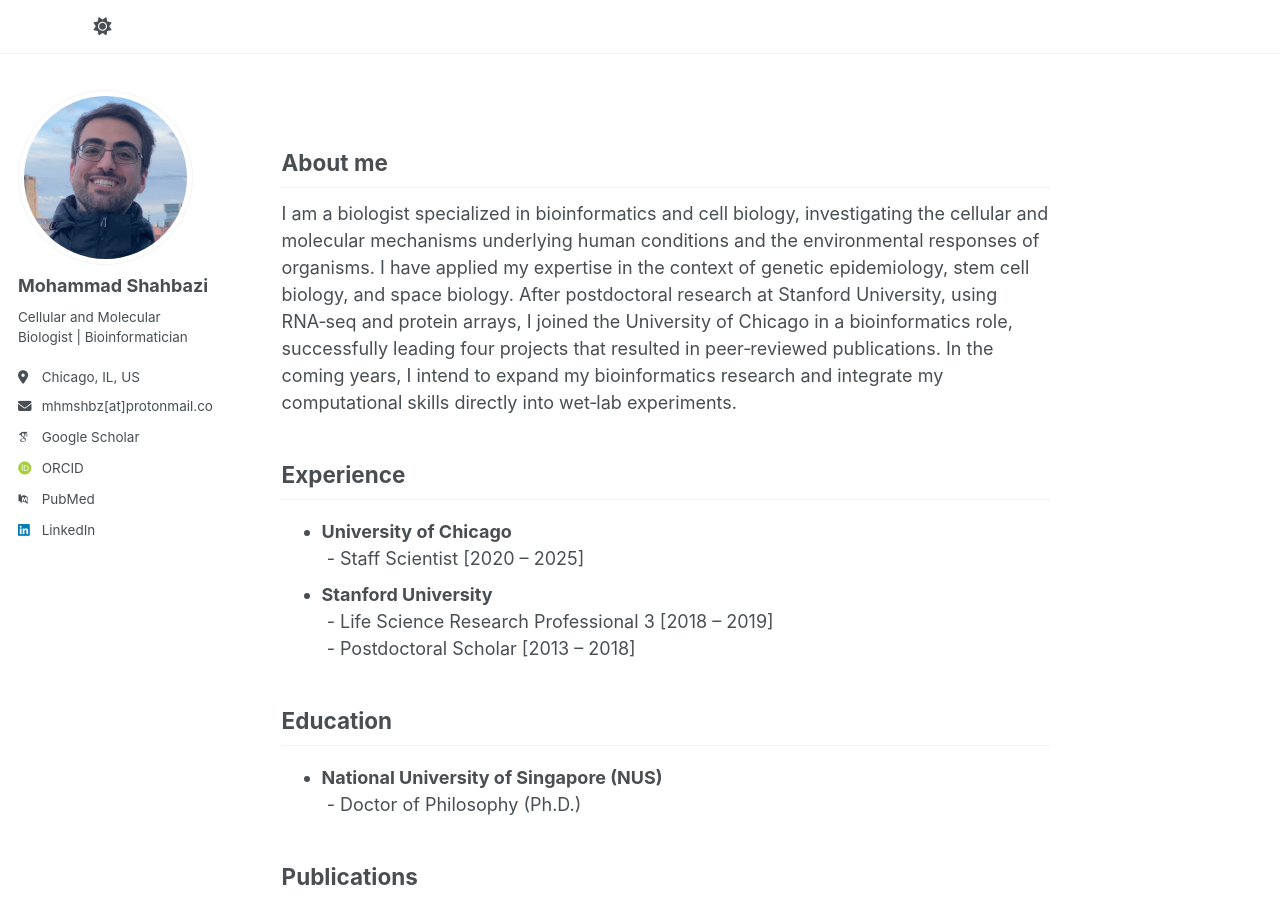
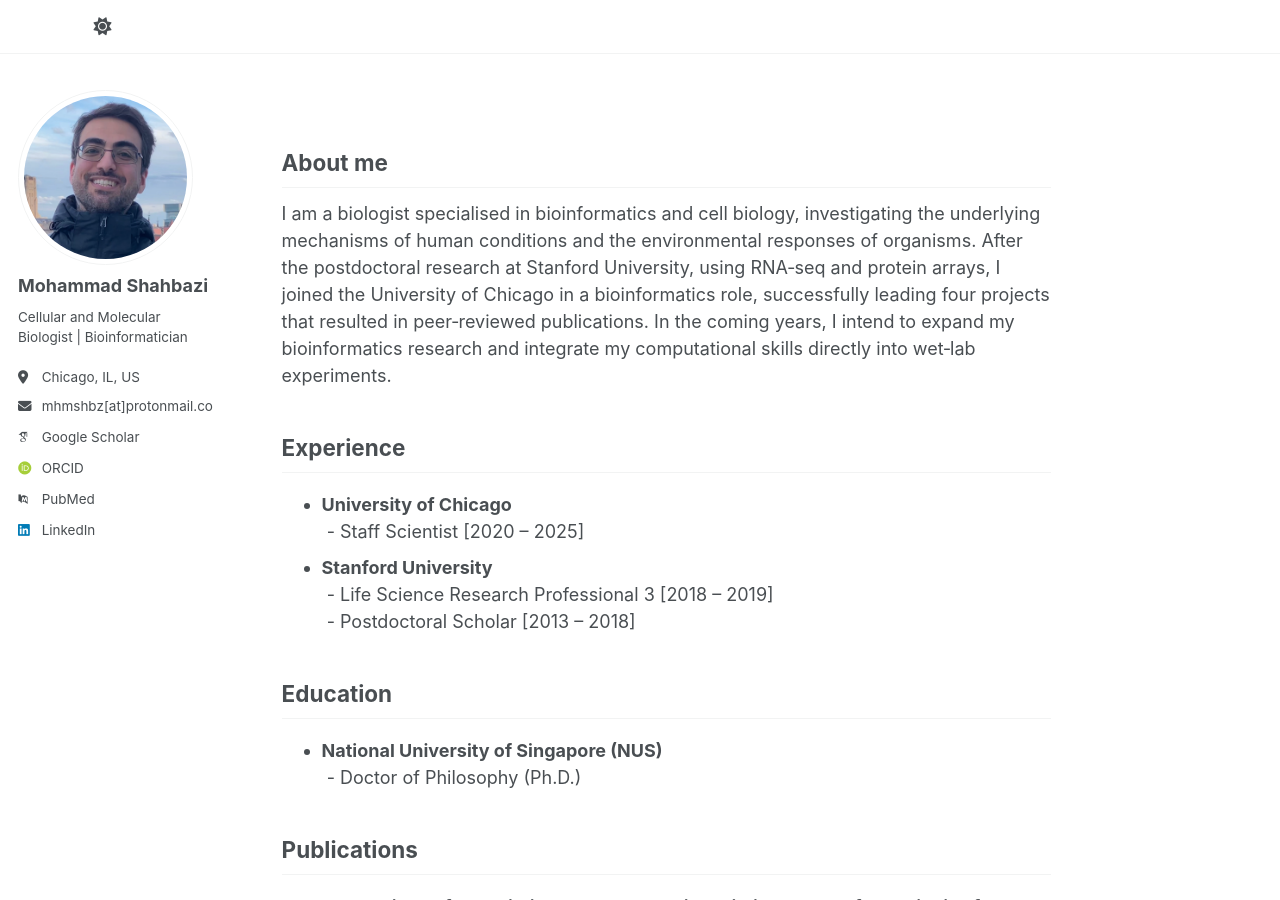
Before and after one commit to shahbazi-m/shahbazi-m.github.io, a Jekyll site: the page built from _pages/about.md, in a window 1280 px wide and 900 px high. Built offline with Jekyll 4.4.1, drawn with Linux system fonts in a browser that asks for light colours; some web fonts are replaced; a script that is not in the unit is left out.

Commit message:
Update about.md

```diff
--- a/_pages/about.md
+++ b/_pages/about.md
@@ -8,7 +8,7 @@ redirect_from:
 ---
 About me
 ------
-I am a biologist specialized in bioinformatics and cell biology, investigating the cellular and molecular mechanisms underlying human conditions and the environmental responses of organisms. I have applied my expertise in the context of genetic epidemiology, stem cell biology, and space biology. After postdoctoral research at Stanford University, using RNA‑seq and protein arrays, I joined the University of Chicago in a bioinformatics role, successfully leading four projects that resulted in peer‑reviewed publications. In the coming years, I intend to expand my bioinformatics research and integrate my computational skills directly into wet‑lab experiments.
+I am a biologist specialised in bioinformatics and cell biology, investigating the underlying mechanisms of human conditions and the environmental responses of organisms. After the postdoctoral research at Stanford University, using RNA‑seq and protein arrays, I joined the University of Chicago in a bioinformatics role, successfully leading four projects that resulted in peer‑reviewed publications. In the coming years, I intend to expand my bioinformatics research and integrate my computational skills directly into wet‑lab experiments.
 
 Experience
 ------
```
